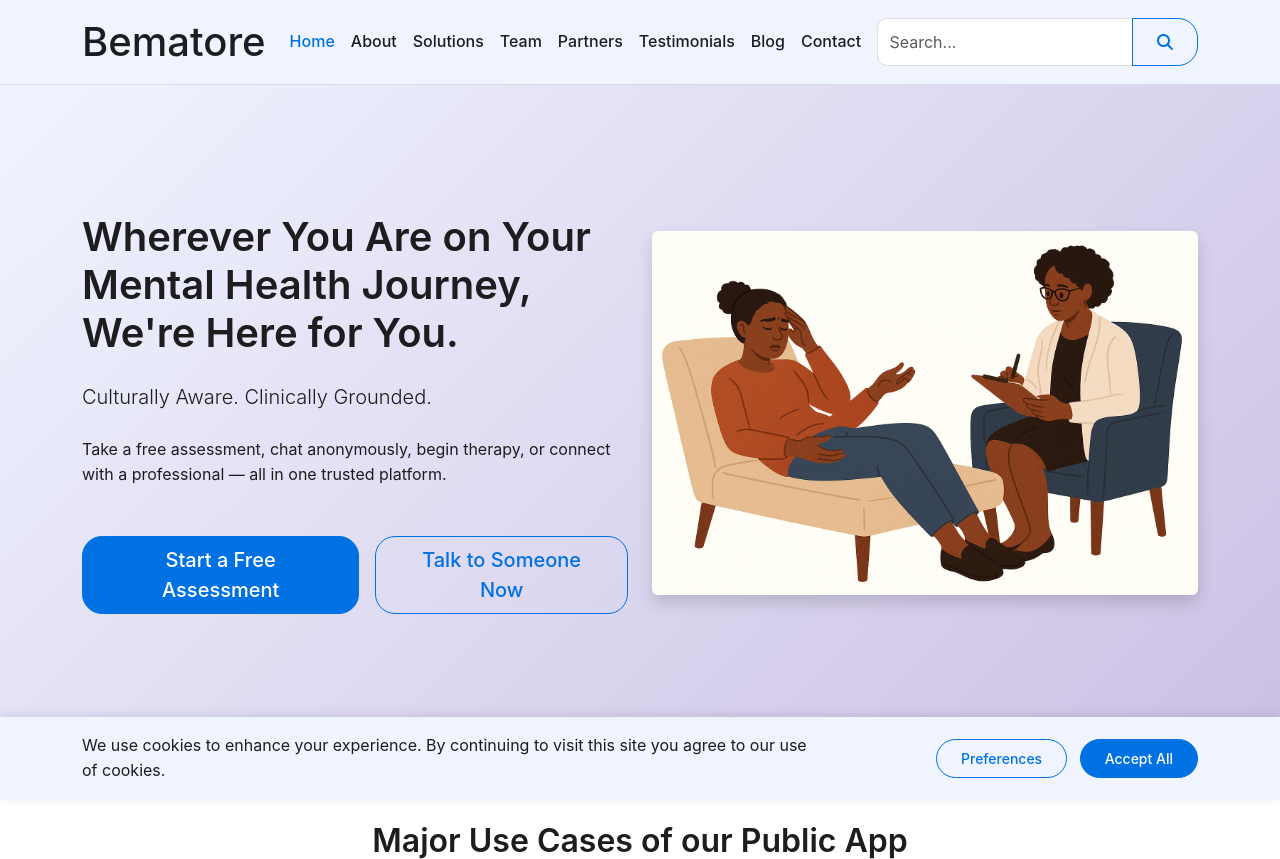
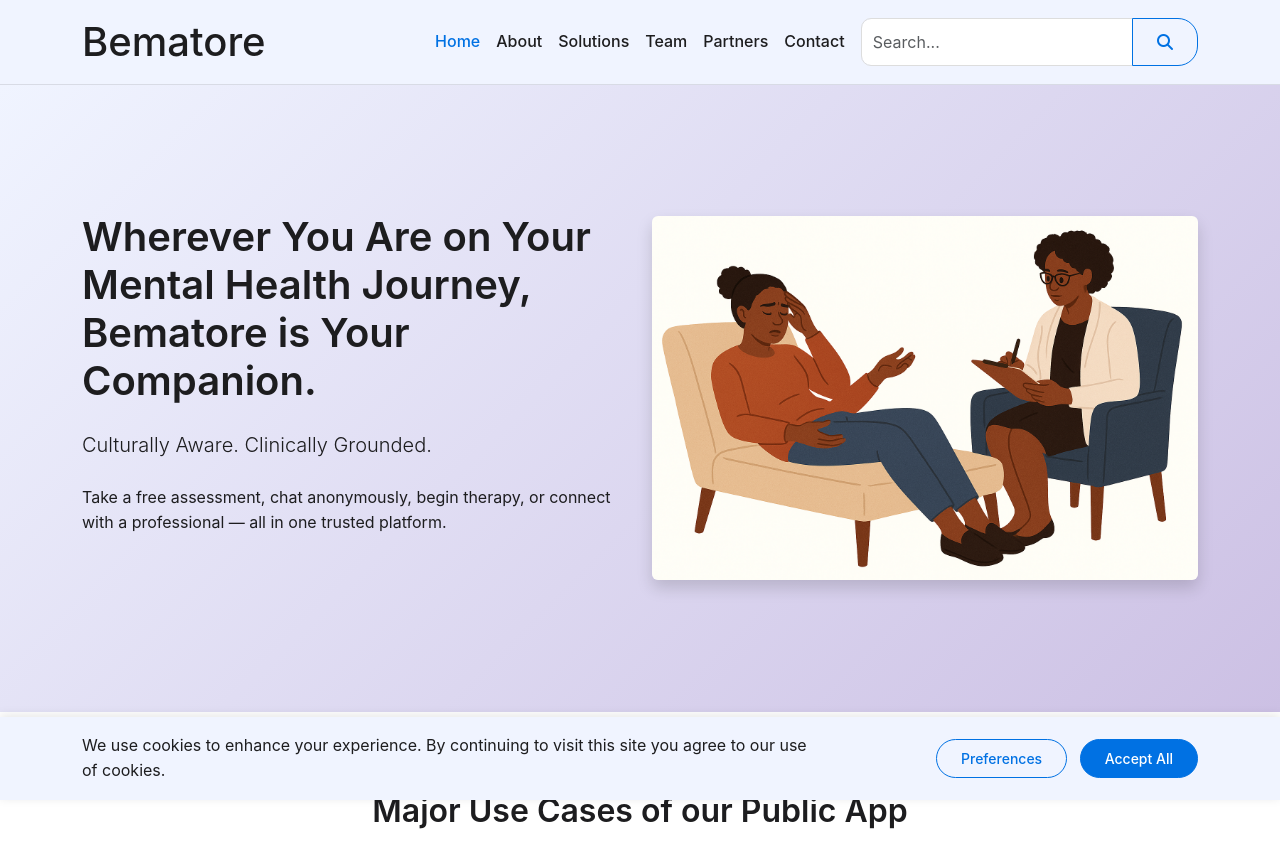
Before and after one commit to OchiengBrandon/bematore-website, a Django app: page / in a window 1280 px wide. Shown: the top 859 px of the page. Run offline with Django 5.2, Linux system fonts and the light colour scheme; data that the repository does not hold is empty; some libraries are stand-ins or nearby versions.

Commit message:
Editing templates

```diff
--- a/templates/base.html
+++ b/templates/base.html
@@ -473,12 +473,12 @@
                     <!-- <li class="nav-item">
                         <a class="nav-link {% if request.resolver_match.url_name == 'faq' %}active{% endif %}" href="{% url 'core:faq' %}">FAQ</a>
                     </li> -->
-                    <li class="nav-item">
+                    <!-- <li class="nav-item">
                         <a class="nav-link {% if request.resolver_match.url_name == 'testimonials' %}active{% endif %}" href="{% url 'core:testimonials' %}">Testimonials</a>
-                    </li>
-                    <li class="nav-item">
+                    </li> -->
+                    <!-- <li class="nav-item">
                         <a class="nav-link {% if request.resolver_match.url_name == 'post_list' %}active{% endif %}" href="{% url 'blog:post_list' %}">Blog</a>
-                    </li>
+                    </li> -->
                     <li class="nav-item">
                         <a class="nav-link {% if request.resolver_match.url_name == 'contact' %}active{% endif %}" href="{% url 'core:contact' %}">Contact</a>
                     </li>
--- a/templates/core/about.html
+++ b/templates/core/about.html
@@ -8,7 +8,7 @@
 <section class="hero">
     <div class="container text-center">
         <h1 class="sora-bold">About Bematore</h1>
-        <p class="lead nunito-section">{{ site_settings.tagline|default:'AI-powered. Culturally Aware. Clinically Grounded.' }}</p>
+        <p class="lead nunito-section">{{ site_settings.tagline|default:'AI-Driven. Culturally Aware. Clinically Grounded. Based on Science' }}</p>
     </div>
 </section>
 
--- a/templates/core/home.html
+++ b/templates/core/home.html
@@ -9,12 +9,12 @@
     <div class="container">
         <div class="row align-items-center">
             <div class="col-lg-6 text-center text-lg-start mb-5 mb-lg-0">
-                <h1>Wherever You Are on Your Mental Health Journey, We're Here for You.</h1>
+                <h1>Wherever You Are on Your Mental Health Journey, Bematore is Your Companion.</h1>
                 <p class="lead mb-4">Culturally Aware. Clinically Grounded.</p>
                 <p class="mb-5">Take a free assessment, chat anonymously, begin therapy, or connect with a professional — all in one trusted platform.</p>
                 <div class="d-flex justify-content-center justify-content-lg-start">
-                    <a href="#get-started" class="btn btn-primary btn-lg me-3">Start a Free Assessment</a>
-                    <a href="{% url 'core:about' %}" class="btn btn-outline-primary btn-lg">Talk to Someone Now</a>
+                    <!-- <a href="#get-started" class="btn btn-primary btn-lg me-3">Start a Free Assessment</a>
+                    <a href="{% url 'core:about' %}" class="btn btn-outline-primary btn-lg">Talk to Someone Now</a> -->
                 </div>
             </div>
             <div class="col-lg-6">
@@ -172,7 +172,7 @@
 </section>
 
 <!-- Testimonials Section -->
-<section class="bg-light">
+<!-- <section class="bg-light">
     <div class="container">
         <div class="text-center mb-5">
             <h2>What Our Users Say</h2>
@@ -220,7 +220,7 @@
             <a href="{% url 'core:testimonials' %}" class="btn btn-outline-primary">View All Testimonials</a>
         </div>
     </div>
-</section>
+</section> -->
 
 <!-- Team Section Preview -->
 <section class="bg-white">
@@ -255,7 +255,7 @@
 </section>
 
 <!-- CTA Section -->
-<section class="bg-primary text-white">
+<!-- <section class="bg-primary text-white">
     <div class="container text-center">
         <h2>Ready to get started?</h2>
         <p class="lead mb-4">Join thousands of users already benefiting from Bematore's mental health support.</p>
@@ -291,7 +291,7 @@
             </div>
         </div>
     </div>
-</section>
+</section> -->
 {% endblock %}
 
 {% block extra_js %}
```
